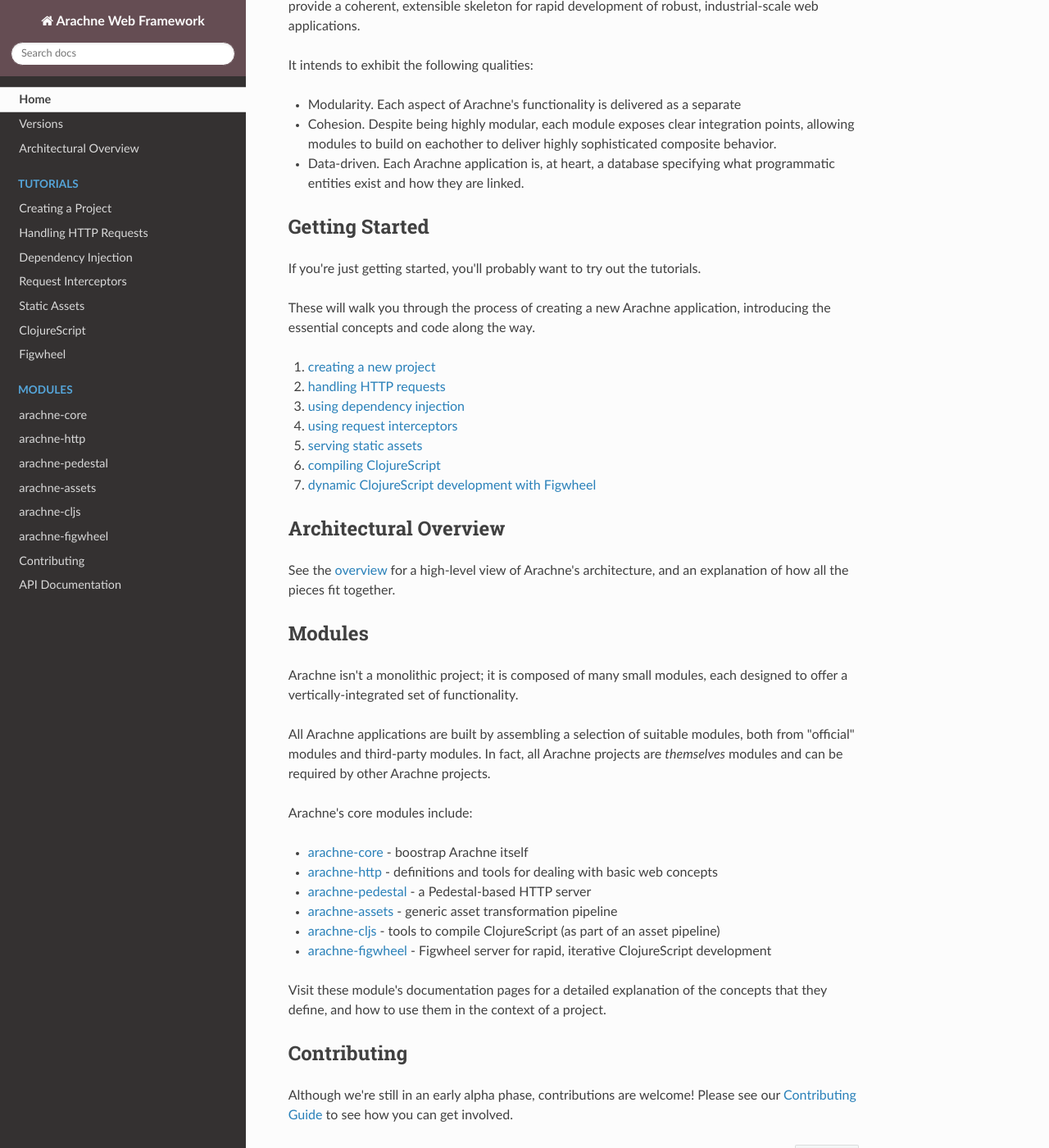
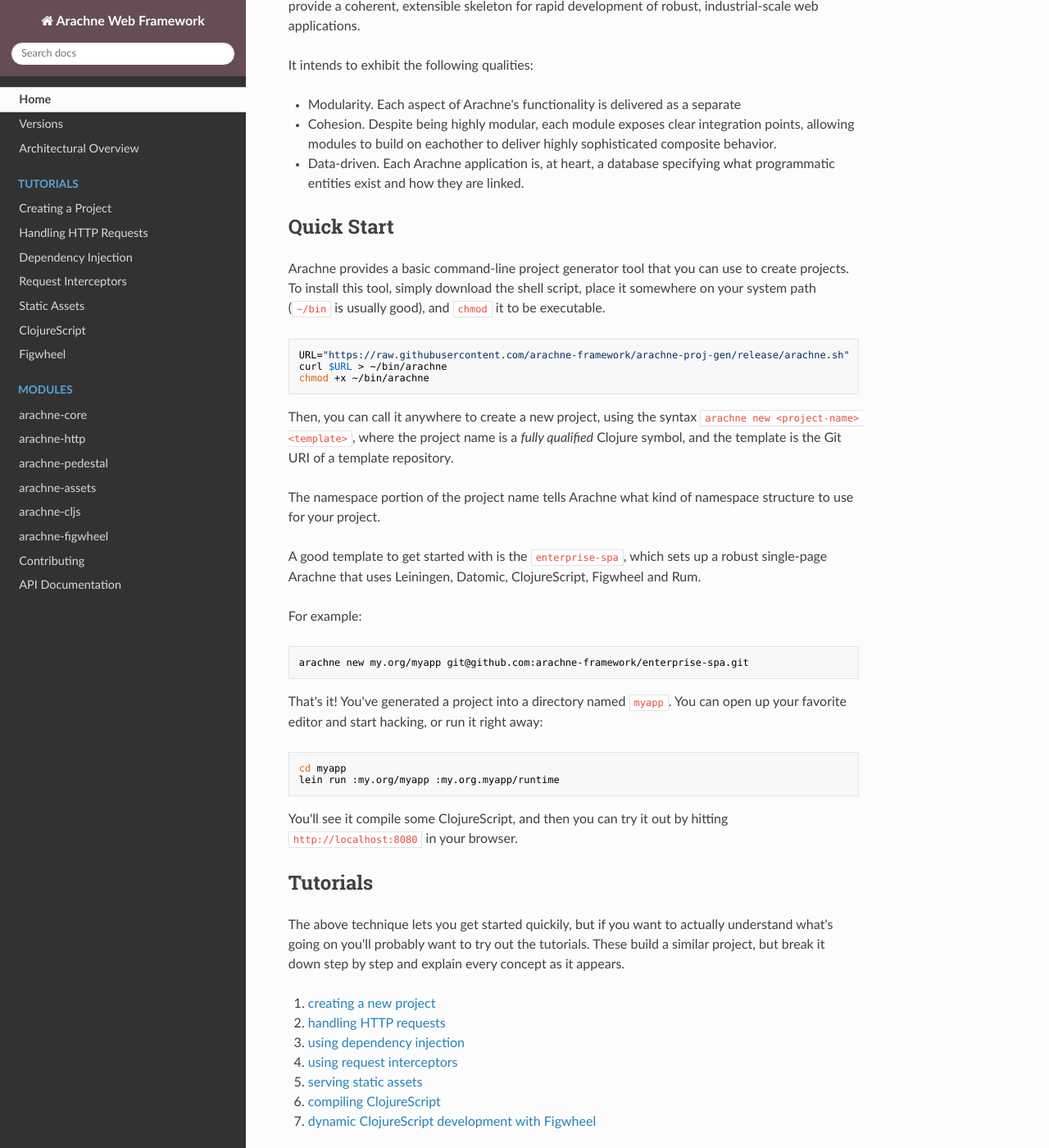
Before and after one commit to arachne-framework/arachne-docs, an MkDocs documentation site: the page built from docs/index.md, in a window 1280 px wide and 1400 px high, scrolled down 491 px. Shown: the whole window at 82% size. Built offline with MkDocs 1.6.1, drawn with Linux system fonts in a browser that asks for light colours; nearby versions of some CDN libraries; old or Windows-style settings are respelled for this version of MkDocs.

Commit message:
add quick start using project generator script

````diff
--- a/docs/index.md
+++ b/docs/index.md
@@ -12,11 +12,41 @@
 - Cohesion. Despite being highly modular, each module exposes clear integration points, allowing modules to build on eachother to deliver highly sophisticated composite behavior.
 - Data-driven. Each Arachne application is, at heart, a database specifying what programmatic entities exist and how they are linked.
 
-<h2>Getting Started</h2>
+<h2>Quick Start</h2>
 
-If you're just getting started, you'll probably want to try out the tutorials.
+Arachne provides a basic command-line project generator tool that you can use to create projects. To install this tool, simply download the shell script, place it somewhere on your system path (`~/bin` is usually good), and `chmod` it to be executable.
 
-These will walk you through the process of creating a new Arachne application, introducing the essential concepts and code along the way.
+```bash
+URL="https://raw.githubusercontent.com/arachne-framework/arachne-proj-gen/release/arachne.sh"
+curl $URL > ~/bin/arachne
+chmod +x ~/bin/arachne
+```
+
+Then, you can call it anywhere to create a new project, using the syntax `arachne new <project-name> <template>`, where the project name is a _fully qualified_ Clojure symbol, and the template is the Git URI of a template repository.
+
+The namespace portion of the project name tells Arachne what kind of namespace structure to use for your project.
+
+A good template to get started with is the `enterprise-spa`, which sets up a robust single-page Arachne that uses Leiningen, Datomic, ClojureScript, Figwheel and Rum.
+
+For example:
+
+```bash
+arachne new my.org/myapp git@github.com:arachne-framework/enterprise-spa.git
+```
+
+That's it! You've generated a project into a directory named `myapp`. You can open up your favorite editor and start hacking, or run it right away:
+
+```bash
+cd myapp
+lein run :my.org/myapp :my.org.myapp/runtime
+```
+
+You'll see it compile some ClojureScript, and then you can try it out by hitting `http://localhost:8080` in your browser.
+
+<h2>Tutorials</h2>
+
+The above technique lets you get started quickily, but if you want to actually understand what's going on you'll probably want to try out the tutorials. These build a similar project, but break it down step by step and explain every concept as it appears.
+
 
 1. [creating a new project](tutorials/creating-a-project.md)
 - [handling HTTP requests](tutorials/http-requests.md)
````
Also changed, not shown: docs/tutorials/creating-a-project.md (+1 -1 lines).
